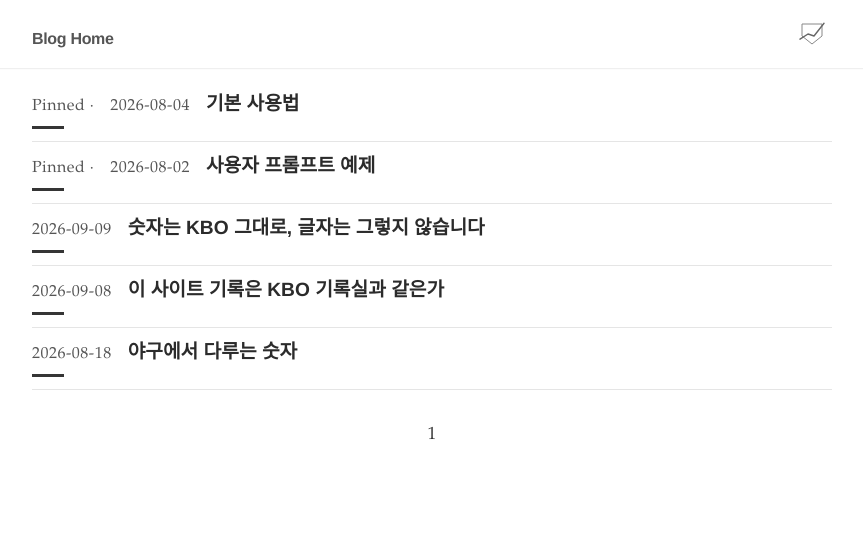
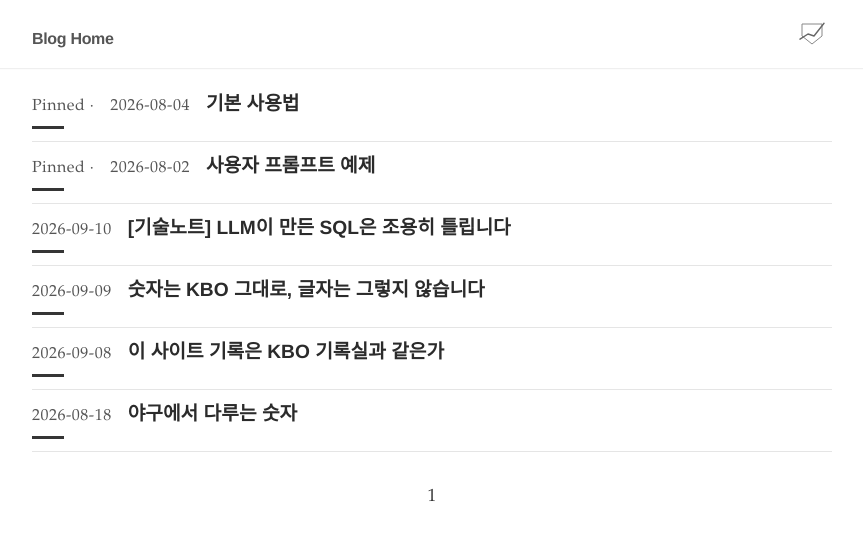
Before and after one commit to sylvakr/baseball-chart-blog, a Jekyll site: the page built from index.html, in a window 1280 px wide. Shown: the top 540 px of the page, without its empty margins (208-1071 px from the left). Built offline with Jekyll 4.4.1, drawn with Linux system fonts in a browser that asks for light colours; the list of posts is cut into pages by our own code; part of the change alters nothing that is shown.

Commit message:
vault backup: 2026-09-10 12:10:01

````diff
--- /dev/null
+++ b/_posts/2026-09-10-llm-text-to-sql-validation.md
@@ -0,0 +1,225 @@
+---
+layout: post
+title: "[기술노트] LLM이 만든 SQL은 조용히 틀립니다"
+sticky: false
+hidden: false
+---
+최종 수정 2026-09-10 10:37 KST
+
+## 이 문서는 누가 만들었나
+
+Claude Code가 만든 문서를 사람이 검토하고 직접 수정·편집했습니다.
+
+## 무엇을 다루나
+
+이 사이트는 자연어로 받은 질문을 LLM에게 넘겨 SQL을 만들게 하고, 그것을 DuckDB로 돌려 Plotly로 차트를 그립니다. 「이승엽 연도별 홈런」이라고 치면 몇 초 뒤에 막대 그래프가 나옵니다.
+
+그런데 LLM이 만든 SQL을 실행해 보면 정답이 아닌 경우가 있습니다. 잘못된 차트가 그려진다는 뜻입니다.
+
+**LLM은 태생적으로 확률적이고 비결정적입니다.** 한 글자도 안 틀린 똑같은 질문을 던져도 틀린 결과를 내는 SQL이 간혹 나옵니다. Gemini · Anthropic · OpenAI의 여러 모델을 놓고 Text-to-SQL 정확도와 응답 속도와 가격을 벤치마크해서 최적의 모델을 골랐는데도, 실제 결과는 실망스러웠습니다.
+
+여기서 방향을 바꿨습니다. **LLM을 믿고 SQL을 그대로 받아 먹는 구조에서, LLM을 쓰되 그 결과를 독립적으로 검증하는 구조로.** 그 순간부터 이것은 개발이 아니라 실험이 되었습니다.
+
+무엇을 검증해야 하는지는 겪어 봐야 알 수 있었습니다. 문법이 틀리면 DB가 알려 줍니다. 컬럼 이름이 틀려도 알려 줍니다. 그런 것은 고치면 됩니다. **무서운 것은 아무 데서도 오류가 안 나고, 그럴듯한 숫자가 나오고, 예쁜 차트로 그려지는데 답이 틀린 경우입니다.**
+
+이 글은 그런 것들을 만나고 무엇을 했는지에 대한 기록입니다.
+
+## 첫째, 통산 OPS 1위가 홍창기였습니다
+
+「통산 OPS 탑 30」을 물었더니 가끔 홍창기가 1위로 올라왔습니다.
+
+만들어진 SQL을 뜯어보니 이랬습니다.
+
+```
+(SUM(H) + SUM(BB) + SUM(HBP)) * 1.0
+  / NULLIF(SUM(AB) + SUM(BB) + SUM(HBP) + SUM(SF), 0)  AS OPS
+```
+
+제대로 된 것은 이렇습니다.
+
+```
+  (SUM(H) + SUM(BB) + SUM(HBP)) * 1.0
+    / NULLIF(SUM(AB) + SUM(BB) + SUM(HBP) + SUM(SF), 0)   -- 출루율
++ SUM(TB) * 1.0 / NULLIF(SUM(AB), 0)                      -- 장타율
+                                                     AS OPS
+```
+
+OPS는 출루율 더하기 장타율인데 **장타율 항이 통째로 빠져 있습니다.** 저것은 출루율입니다. 그러니 출루율이 높은 타자가 1위가 된 것이고, 홍창기는 실제로 출루율이 아주 높은 타자입니다.
+
+값으로는 못 잡습니다. 결과가 0.4 언저리로 나오는데 그것은 OPS로도 있을 수 있는 값입니다. 「말이 안 되는 값인가」를 보는 검사는 여기서 조용합니다.
+
+잡을 수 있는 것은 공식이 완결됐는가뿐입니다. OPS = OBP + SLG라는 정의상, OPS라는 이름이 붙은 식은 장타 항(총 루타수 `TB`, 또는 `SLG` 자체)을 반드시 참조해야 합니다. 안 하면 그것은 OPS가 아닙니다.
+
+## 둘째, 1990년 타율 1위가 바뀌었습니다
+
+「1990년 타율 Top 10」에서 이강돈이 한대화 위에 왔습니다. 실제로는 반대입니다.
+
+```
+ROUND(SUM(H) * 1.0 / NULLIF(SUM(AB), 0), 3) AS AVG
+...
+ORDER BY AVG DESC, Player
+```
+
+제대로 된 것은 이렇습니다. 보여 줄 값은 반올림하되, **줄을 세우는 것은 반올림 전 원래 식**으로 합니다.
+
+```
+ROUND(SUM(H) * 1.0 / NULLIF(SUM(AB), 0), 3) AS AVG
+...
+ORDER BY SUM(H) * 1.0 / NULLIF(SUM(AB), 0) DESC, Player
+```
+
+`ORDER BY`가 자기가 방금 반올림한 값을 보고 있습니다. 한대화 .334928, 이강돈 .334862인데 둘 다 .335로 반올림되니 동점이 되고, 그다음 기준인 우리 내부 규칙인 이름 가나다순이 순위를 정해 2위인 이강돈이 1위가 돼 버립니다.
+
+규칙은 한 줄입니다. **모든 계산은 반올림하지 않은 원래 값으로 하고, 반올림은 화면에 내보내기 직전 한 번만 합니다.**
+
+순위를 매기는 것도 계산입니다. 화면에 .335라고 찍는 것은 맞지만, 누가 위인지는 .334928과 .334862로 정해야 합니다. 반올림한 값으로 줄을 세우는 순간 세 자리 아래에 있던 차이가 사라지고, 그 자리를 이름 가나다순 같은 엉뚱한 기준이 대신 차지합니다.
+
+## 셋째, 이승엽 OPS+가 부풀었습니다
+
+OPS+는 리그 평균 대비 값입니다. 리그 평균을 100으로 놓고 그 선수가 얼마나 위인지를 봅니다.
+
+「외국인 선수 제외」 같은 조건이 붙은 질문에서, 그 조건이 리그 평균을 구하는 CTE에까지 새어 들어갔습니다.
+
+```
+WITH lg AS (
+  SELECT Season, ... AS lg_OBP, ... AS lg_SLG
+  FROM kbo_batting
+  WHERE is_foreign = 0        -- 여기 있으면 안 됩니다
+  GROUP BY Season
+)
+```
+
+리그 평균은 정의상 리그 전체입니다. 강타자가 많은 외국인 선수를 빼면 평균이 내려가고, 그러면 그 질문에 나오는 모든 선수의 OPS+가 함께 부풀어 오릅니다. 이승엽 통산 OPS+가 153이 아니라 155로 잘못 나왔습니다.
+
+## 그래서 세 가지 층을 뒀습니다
+
+세 가지 사고의 공통점은 이렇습니다. 결과가 물리적으로 그럴듯해서 값 검사를 통과하고, 화면에는 그럴듯한 차트가 나옵니다. 사용자는 틀린 것을 알아채지 못합니다.
+
+그래서 층을 나눴습니다. **세 층 모두 프로덕션에서 돕니다** — 개발 중에만 켜는 검사가 아니라, 사용자가 차트를 보기 전에 반드시 지나가는 길입니다.
+
+### 첫 층 — 모양을 본다
+
+LLM이 만든 SQL을 실행하기 전에 sqlglot으로 파싱해서 **구문 트리를 검사합니다.** 지금 린트가 열일곱 개입니다. 위의 셋이 각각 이것들입니다.
+
+|사고|린트|
+|---|---|
+|장타율 항이 빠진 OPS|`_lint_ops_dropped_slg`|
+|반올림한 값으로 매긴 순위|`_lint_rounded_order_key`|
+|리그 평균에 샌 선수 필터|`_lint_baseline_filter_leak`|
+
+린트를 쓰는 기준이 하나 있습니다. 증명할 수 있게 틀린 것만 거부합니다. 「이렇게 쓰면 대체로 안 좋다」는 안 넣습니다. 그런 규칙은 멀쩡한 질문을 거부하기 시작하고, 그러면 사용자는 차트 대신 오류를 보게 됩니다.
+
+### 둘째 층 — 애초에 틀릴 수 없게 만든다
+
+검사하는 것보다 좋은 것은 **틀릴 기회를 안 주는 것**입니다. 자주 쓰는 비율 스탯은 DuckDB 매크로로 박아 두고 LLM은 호출만 하게 했습니다.
+
+```
+CREATE MACRO ops(h,bb,hbp,ab,sf,tb) AS
+  ((h+bb+hbp)*1.0/NULLIF(ab+bb+hbp+sf,0) + tb*1.0/NULLIF(ab,0))
+```
+
+지금 여덟 개가 있습니다 — `ops` · `obp` · `slg` · `ba` · `iso` · `babip` · `era` · `whip`. 이렇게 두면 첫째 사고는 구조적으로 못 일어납니다. 조립할 것이 없으니까요.
+
+여기서도 걸린 것이 있습니다. 매크로를 부르되 인자 순서를 바꿔 넣는 경우가 생겨서, 그것을 보는 린트를 하나 더 뒀습니다.
+
+### 셋째 층 — 답을 두 번 구해서 비교합니다
+
+앞의 두 층은 **실행하기 전**에 SQL의 모양을 봅니다. 모양이 멀쩡해도 답이 틀릴 수 있습니다. 그래서 마지막 층은 반대로 갑니다 — **일단 돌리고, 같은 답을 다른 길로 한 번 더 구해서 비교합니다.**
+
+LLM이 만든 SQL이 결과를 내놓으면, 그 결과에 나온 선수들을 가지고 **우리가 미리 확정해 둔 표준 SQL**로 같은 값을 다시 계산합니다. 둘이 다르면 그 답은 내보내지 않고 재요청합니다.
+
+이것이 앞의 두 층과 근본적으로 다른 점이 있습니다. 린트는 우리가 예상한 실수만 잡습니다. 「이런 식으로 틀릴 수 있겠다」를 미리 생각해서 규칙을 써 둔 것이니까요. 처음 보는 방식으로 틀리면 그냥 지나갑니다.
+
+차등 대조는 **어떻게 틀렸는지 몰라도** 잡습니다. 두 계산 결과가 다르다는 사실만으로 충분합니다.
+
+지금 걸려 있는 범위입니다.
+
+|종류|무엇|어떻게 잡나|
+|---|---|---|
+|단순 비율 8종|OPS · OBP · SLG · 타율 · ISO · BABIP · ERA · WHIP|값이 **다르면** 잡음|
+|리그 대비 2종|OPS+ · ERA+|값이 **다르면** 잡음|
+|카운팅 27종|홈런 · 안타 · 삼진 …|값이 **실제보다 많을 때만**|
+
+카운팅이 한쪽만 잡는 데는 이유가 있습니다. 값이 모자란 것은 결함일 수도 있고 사용자가 건 정상적인 필터일 수도 있는데, 결과만 봐서는 둘이 똑같이 생겼습니다. 「이승엽 홈런 400개」가 나왔을 때 그것이 SQL의 결함인지 「2000년 이후만」이라는 조건 때문인지 구별할 방법이 없습니다. 반대로 실제보다 많은 것은 변명의 여지가 없습니다.
+
+다만 이 층은 **아무 질문에나 걸리지는 않습니다.** 표준 SQL로 같은 값을 다시 구할 수 있는 모양이어야 합니다 — 결과에 선수 고유번호가 있고, 통산 집계인지 시즌별인지가 분명해야 합니다. 리그 전체 추이처럼 선수가 안 나오는 결과는 다시 계산할 상대가 없어 이 검사를 못 받습니다.
+
+표준 SQL은 한 파일(`canonical_sql.py`)에만 둡니다. 테스트도, 검증 하네스도, 프로덕션 가드도 전부 그 파일을 읽습니다. 정답을 두 군데 적어 두면 그 둘이 갈리는 날이 오고, 그때는 어느 쪽이 정답인지 아무도 모릅니다.
+
+## 잡은 다음이 진짜 문제입니다
+
+여기까지가 「틀린 걸 알아채는」 이야기입니다. 그런데 알아채기만 하면 사용자는 차트 대신 **「그리지 못했습니다」** 에러를 봅니다. 오답보다 낫지만 최상은 아닙니다.
+
+그래서 잡은 뒤에 다시 만들게 합니다. 검사 지점에 따라 둘로 나뉩니다.
+
+||언제|무엇을 되먹이나|
+|---|---|---|
+|**재생성**|SQL이 아예 안 돌 때 — 문법·컬럼 오류, 린트 위반|오류 메시지|
+|**재요청**|SQL은 도는데 값이 틀릴 때 — 차등 대조 불일치|진단값|
+
+(그 앞에 한 단계가 더 있습니다. 깨진 문자열 리터럴처럼 **결정론적으로 고칠 수 있는 손상**은 LLM을 부르지 않고 코드가 조용히 손봅니다. 고칠 수 있는 것을 물어보는 것은 낭비입니다.)
+
+### 다시 뽑는 것이 아니라, 무엇이 틀렸는지 알려 주고 다시 만들게 합니다
+
+이 구분이 핵심입니다. 같은 질문을 같은 조건으로 다시 던지는 것은 **확률에 다시 맡기는 것**입니다. 방금 틀린 모델이 이번엔 맞기를 바라는 것이고, 비결정적이라는 성질을 감안하면 그냥 주사위입니다.
+
+대신 **무엇이 왜 틀렸는지**를 문장으로 적어 되먹였습니다. 그러자 대부분 다음 번에 맞는 SQL이 왔습니다.
+
+|무엇으로 잡았나|되먹였을 때 살아난 비율|
+|---|---|
+|DuckDB 오류 (한 달 실측 358건)|**83%** (308건)|
+|린트 위반|**89%**|
+
+LLM에게 무엇이 틀렸는지 힌트와 함께 한 번 더 물어보는 것만으로 열에 여덟아홉이 살아납니다.
+
+### 되먹이는 문장을 어떻게 쓰느냐가 그 비율을 좌우합니다
+
+앞의 83~89%는 **한 달 치 로그 전체**에서 나온 수입니다. 온갖 실패를 통틀어 되먹였을 때 얼마나 살아났나입니다.
+
+그런데 그 비율은 **되먹이는 문장을 어떻게 쓰느냐에 따라 달라집니다.** 그것만 따로 재 봤습니다. 잘 틀리는 질문 하나를 붙잡고, 메시지만 바꿔 가며 같은 질문을 반복해서 던졌습니다.
+
+처음 메시지는 규칙이었습니다. 「비율 스탯은 원본 컬럼을 쓰지 말고 카운팅 스탯에서 다시 계산할 것」. **열 번 던져 일곱 번 고쳐졌습니다.**
+
+문제는 그 문장이 **모델이 이미 한 일을 말하고 있었다**는 것입니다. 모델은 카운팅 스탯에서 다시 계산하는 CTE를 정확히 만들어 놓고, 그다음 CTE에서 엉뚱한 테이블에 붙여 원본 컬럼을 읽고 있었습니다. 틀린 곳은 그 한 지점인데 메시지는 거기를 한 글자도 안 짚었습니다. 그러니 모델은 이미 맞게 해 둔 곳을 또 고쳤습니다.
+
+메시지를 **이 쿼리의 어느 자리가 왜 틀렸는지**로 바꿨습니다. **스무 번 던져 스무 번 고쳐졌습니다.** 같은 모델, 프롬프트도 그대로입니다. 바뀐 것은 실패를 설명하는 문장뿐입니다.
+
+두 수치는 재는 대상이 다릅니다. 83~89%는 **모든 실패를 통틀어 되먹였을 때의 회복률**이고, 7/10과 20/20은 **한 질문에서 문장을 바꿨을 때의 차이**입니다. — **되먹이는 내용이 구체적일수록 살아난다.**
+
+### 그래도 안 되면 거부합니다
+
+되먹여도 못 고치면 답을 내보내지 않습니다. 「그리지 못했습니다」는 실패지만, **틀린 차트를 예쁘게 그려 주는 것은 최악입니다.** 사용자가 그것이 틀렸는지 알 방법이 없기 때문입니다.
+
+## 자료도 안 믿었습니다
+
+여기까지는 SQL 이야기입니다. 그런데 SQL이 완벽해도 **자료가 틀리면 답이 틀립니다.**
+
+기록은 KBO 공식 기록실에서 매일 받아 옵니다. 받아 온 것이 맞는지 따로 확인했습니다. 44시즌 **17,431 선수-시즌 · 298,408개 값**을 선수 고유번호로 한 칸씩 비교해, 어긋난 값이 하나도 없었습니다. [그 대조 이야기는 따로 적어 두었습니다](https://blog.baseballchart.kr/2026-09-08/keeping-our-data-accurate).
+
+재미있는 것은 자체 검산 쪽입니다. 야구에는 저절로 성립해야 하는 등식이 있습니다. **리그 전체 투수의 승 합은 패 합과 같아야 합니다.** 한 팀이 이기면 다른 팀이 지니까요.
+
+44시즌을 걸어 보니 두 해가 안 맞았습니다. 끝까지 따라갔더니 1991년은 태평양 외야수가 1경기 등판한 것이었고, 1984년은 OB 투수가 2타석 들어선 것이었습니다. **둘 다 KBO 게시본에 그 한 줄이 없습니다.**
+
+넣으면 44시즌이 전부 맞습니다. 그래도 넣지 않고 KBO를 따랐습니다. 그 판단의 근거도 같은 글에 있습니다.
+
+## LLM을 아예 안 쓰는 화면도 있습니다
+
+모든 것을 자연어로 물어야 하는 것은 아닙니다. 신인 드래프트와 선수 이동 화면은 **구운 HTML 한 장**입니다.
+
+fetch도 XHR도 없습니다. 슬라이더·검색·툴팁·정렬이 전부 브라우저 안에서 끝납니다. 외부로 나가는 요청은 웹폰트 둘뿐이고 그것이 못 떠도 화면은 돕니다.
+
+비용이 안 들고, 사람이 몰려도 버티고, 서버가 죽어도 파일 한 장만 있으면 그대로 돌아갑니다. LLM을 쓸 자리와 안 쓸 자리를 가르는 것이 이 프로젝트에서 값어치 있는 결정 중 하나였습니다.
+
+## 스택
+
+Streamlit · DuckDB · Plotly · LiteLLM(OpenRouter). 테스트는 pytest로 1,500개가 넘고, 그중 일부는 진짜 Chromium을 띄워 구운 화면을 눌러 봅니다.
+
+## 남는 생각
+
+LLM에게 SQL을 맡기는 것은 옳았습니다. 다만 **되는 것과 믿을 수 있는 것은 다릅니다.**
+
+열 번 중 아홉 번 맞는 도구는 쓸모가 없습니다.
+
+그래서 이 프로젝트에서 가장 오랜 시간이 걸린 작업은 차트를 예쁘게 그리는 일이 아니라 **틀린 답을 내보내지 않는 일**이었습니다.
+
+**[baseballchart.kr](http://baseballchart.kr/)** — 로그인도 광고도 없습니다. 이상한 차트가 나오면 알려 주세요.
````
Also changed, not shown: _posts/2026-09-08-keeping-our-data-accurate.md (+1 -0 lines), .obsidian/workspace.json.
